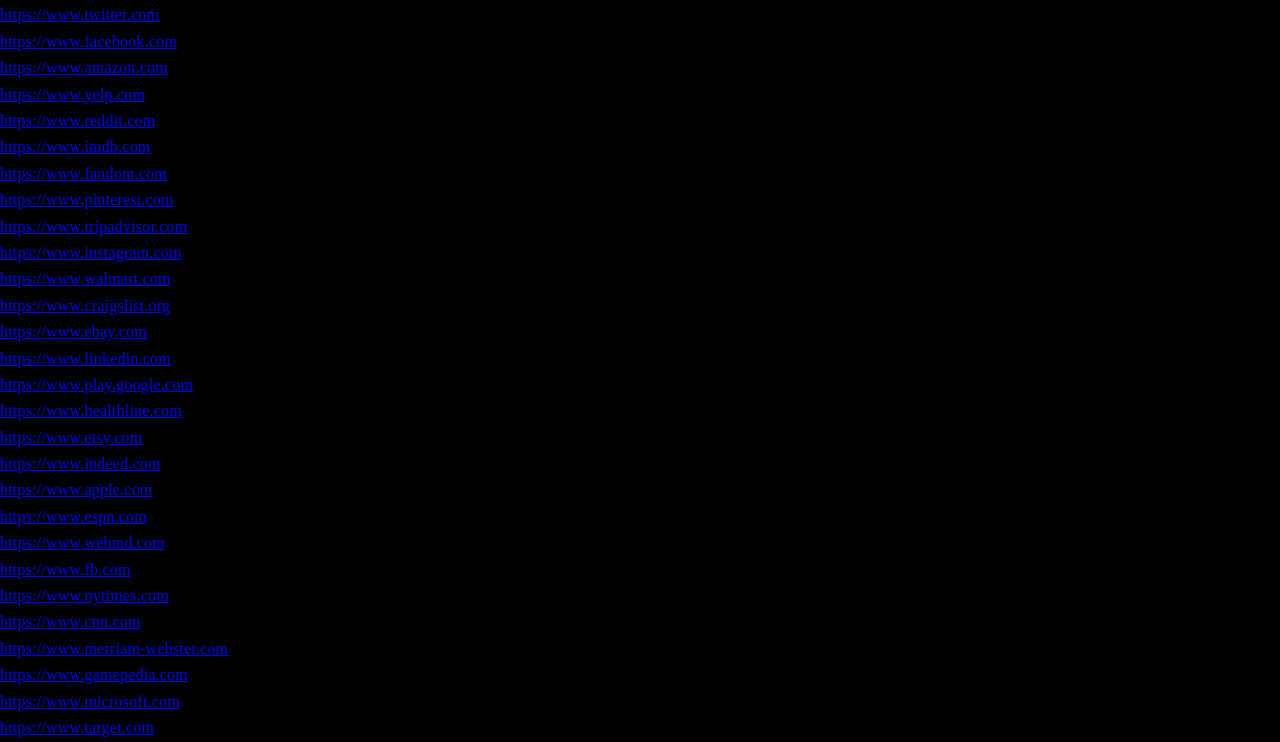
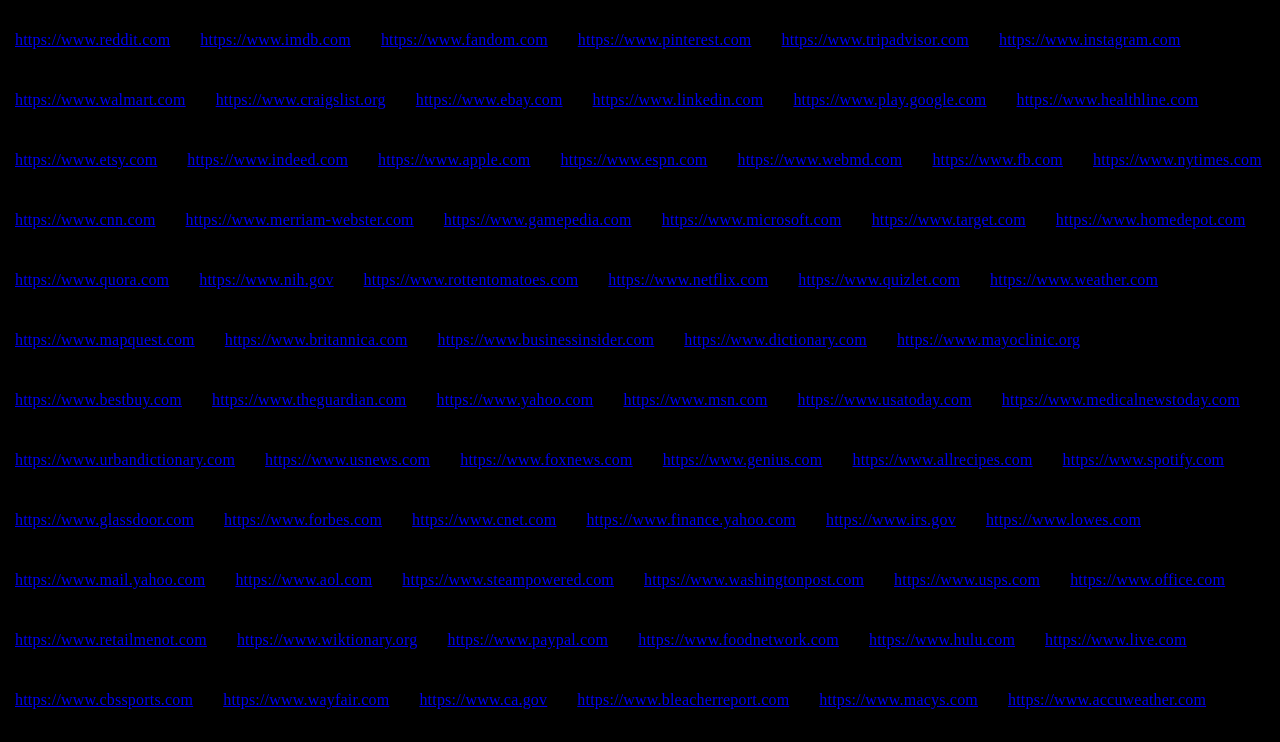
Before and after one commit to soyounqp/t-r-a-n-s-i-t-c-e-n-t-e-r, a plain HTML site: page index.html in a window 1280 px wide. Shown: the part 568-1310 px from the top of the page. Drawn offline with Linux system fonts and the light colour scheme; files that its build step writes are made by us from their sources; a web font is replaced by a local one.

Commit message:
Update style.css

```diff
--- a/style.css
+++ b/style.css
@@ -31,5 +31,21 @@ img{
 }
 
 
-@media screen and (max-width: 800px) {
+.url{
+display: block;
+width: 100%;
+height: 100%;
+top: 100px;
+
 }
+
+.url li{
+  top: 100px;
+  list-style-type: none;
+  line-height: 30px;
+  float: left;
+  display: block;
+  padding: 15px;
+  text-align: center;
+  font-family: serif;
+}
```
